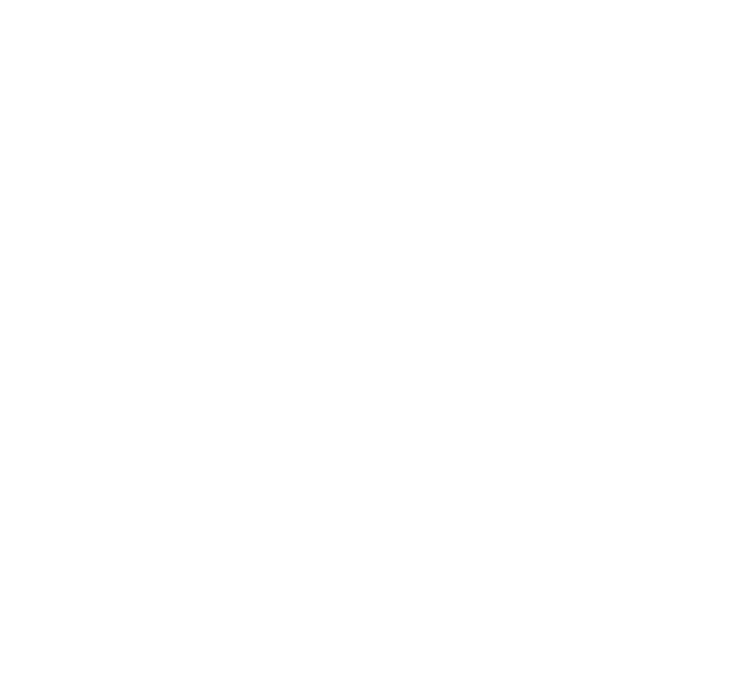
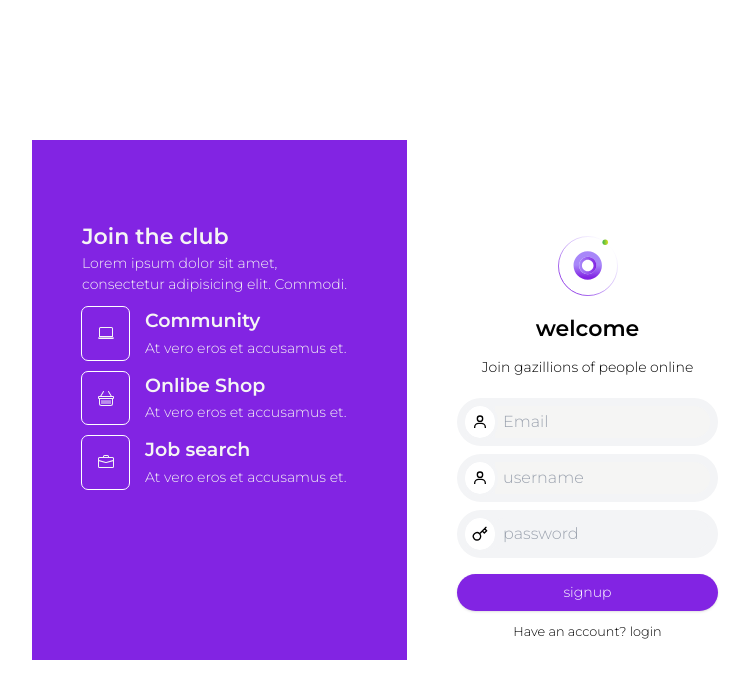
Before and after one commit to kennedybabu/mysite-front-react, a React (Create React App) app: page /signup in a window 1280 px wide. Before the commit this address had no page. Shown: the top 698 px of the page, without its empty margins (240-989 px from the left). Built offline with nearby package versions, Linux system fonts and the light colour scheme.

Commit message:
feature: signup new users

```diff
--- a/package.json
+++ b/package.json
@@ -9,6 +9,7 @@
     "@testing-library/user-event": "^13.5.0",
     "axios": "^1.5.1",
     "date-fns": "^2.30.0",
+    "http-proxy-middleware": "^2.0.6",
     "react": "^18.2.0",
     "react-dom": "^18.2.0",
     "react-icons": "^4.11.0",
--- a/src/App.js
+++ b/src/App.js
@@ -1,8 +1,8 @@
 import './App.css';
-import { useEffect, useState } from 'react';
 import { BrowserRouter, Route, Routes } from 'react-router-dom';
 import LoginPage from './pages/LoginPage';
 import HomePage from './pages/HomePage';
+import SignUp from './pages/SignUp';
 
 
 function App() {
@@ -13,6 +13,7 @@
           <Routes>
             < Route path='/' element={<HomePage />} />
             < Route path='/login' element={<LoginPage />} />
+            < Route path='/signup' element={<SignUp />} />
           </Routes>
         </BrowserRouter>
       </div>
--- a/src/components/Comment.jsx
+++ b/src/components/Comment.jsx
@@ -1,6 +1,10 @@
 import React from 'react'
+import { useJwt } from 'react-jwt'
 
 const Comment = ({comment}) => {
+
+    let currentUser = useJwt(localStorage.getItem('access_token'))
+    let currentUserId = currentUser?.decodedToken?.user_id
 
     let deleteComment = async() => {
         fetch(`/blog/comments/${comment.id}/delete/`, {
@@ -24,7 +28,7 @@
                     <small>{comment?.body}</small>
                 </div>
                 <div className='flex text-[12px] font-bold gap-4 my-1 pl-[15px]'>
-                    <a>Reply</a> <a className='cursor-pointer' onClick={deleteComment}>Delete</a>
+                    <a>Reply</a> {currentUserId === comment?.author ? <a className='cursor-pointer' onClick={deleteComment}>Delete</a> : null }
                 </div>
             </div>
         </div>
--- a/src/pages/HomePage.jsx
+++ b/src/pages/HomePage.jsx
@@ -203,7 +203,7 @@
                           <div className='h-[35px] aspect-square bg-red-100 rounded-full'>
 
                           </div>
-                          <input onChange={(e) => setBody(e.target.value)} type="text" className='border border-gray-100 mx-2 p-1 rounded-2xl w-full outline-none px-4' placeholder="What's new, Rahmi?" />
+                          <input onChange={(e) => setBody(e.target.value)} type="text" className='border border-gray-100 mx-2 p-1 rounded-2xl w-full outline-none px-4 text-[13px] py-2' placeholder="What's new, Rahmi?" />
                           <button onClick={createPost} className='cursor-pointer px-[15px] shadow py-[7px] bg-[#8224e3] my-2 rounded-3xl text-[14px] text-white'>submit</button>
                       </div>
 
--- a/src/pages/LoginPage.jsx
+++ b/src/pages/LoginPage.jsx
@@ -4,6 +4,7 @@
 import {BsLaptop, BsBriefcase,BsBasket} from "react-icons/bs"
 import {BiUser} from "react-icons/bi"
 import {FiKey} from "react-icons/fi"
+import { Link } from 'react-router-dom';
 
 const LoginPage = () => {
   const [username, setUsername] = useState('')
@@ -67,7 +68,7 @@
           </div>
         </div>
 
-        <div id="padd" className='flex flex-col text-center'>
+        <div id="padd" className='flex w-[375px] flex-col text-center'>
             <img src={Lg} alt="logo" className='mx-auto h-[60px] my-4 aspect-square' />
            <h3 className='font-bold text-[22px]'>welcome</h3>
            <small className='text-[14px] my-3 text[#626c72]'>Join gazillions of people online</small>
@@ -87,6 +88,7 @@
                   <input type="password" required onChange={(e) => setPassword(e.target.value)}  className='input-padding border-none bg-gray-100 rounded-r-3xl rounded-l-xl outline-none p-1' placeholder='password' />
                 </div>
                 <button type='submit' className='px-[32px] shadow py-[8px] w-full bg-[#8224e3] my-2 rounded-3xl text-[14px] text-white'>Login to  your account</button>
+                <small className='text-center'>Don't have an account? <Link to={"/signup"}>signup</Link></small>
               </form>
            </div>
         </div>
--- /dev/null
+++ b/src/pages/SignUp.jsx
@@ -0,0 +1,114 @@
+import React, { useState } from 'react'
+import {BsLaptop, BsBriefcase,BsBasket} from "react-icons/bs"
+import {BiUser} from "react-icons/bi"
+import {FiKey} from "react-icons/fi"
+import Lg from "../../src/assets/lg.svg"
+import { Link } from 'react-router-dom'
+import axios from 'axios'
+
+const SignUp = () => {
+    const [username, setUsername] = useState('')
+    const [password, setPassword] = useState('')
+    const [email, setEmail] = useState('')
+
+
+    let submit = async(e) => {
+        e.preventDefault()
+
+        const user = {
+            'username': username,
+            'password': password,
+            'email': email
+        }
+
+        const response = await fetch('/blog/signup/', {
+            method: "POST",
+            headers: {
+                'Content-Type' : 'application/json'
+            },
+            body: JSON.stringify(user)
+        })
+        console.log(response)
+        localStorage.setItem('access_token', response?.token)
+        axios.defaults.headers.common['Authorization'] = `Bearer ${response['token']}`
+        window.location.href = '/login'
+    }
+
+  return (
+    <div className='w-full h-screen flex items-center justify-center'>
+
+    <div className="h-[520px] flex">
+      <div id='padd' className="w-[375px]  bg-[#8224E3] text-stone-100 h-full flex flex-col">
+        <h3 className='text-[22px] font-bold'>Join the club</h3>
+        <p className='font-medium text-[14px]'>Lorem ipsum dolor sit amet, consectetur adipisicing elit. Commodi.</p>
+
+        <div>
+
+          <div className='flex my-3 gap-4'>
+            <div className='outline outline-white outline-1 flex items-center justify-center rounded-md w-[47px] aspect-square'>
+              <BsLaptop />
+            </div>
+            <div>
+              <p className='text-[19px] font-bold'>Community</p>
+              <small className='text-[14px]'>At vero eros et accusamus et.</small>
+            </div>
+          </div>
+
+          <div className='flex my-3 gap-4'>
+            <div className='outline outline-white outline-1 flex items-center justify-center rounded-md w-[47px] aspect-square'>
+              <BsBasket className='text-stone-100'/>
+            </div>
+            <div>
+              <p className='text-[19px] font-bold'>Onlibe Shop</p>
+              <small className='text-[14px]'>At vero eros et accusamus et.</small>
+            </div>
+          </div>
+
+          <div className='flex my-3 gap-4'>
+            <div className='outline outline-white outline-1 flex items-center justify-center rounded-md w-[47px] aspect-square'>
+              <BsBriefcase />
+            </div>
+            <div>
+              <p className='text-[19px] font-bold'>Job search</p>
+              <small className='text-[14px]'>At vero eros et accusamus et.</small>
+            </div>
+          </div>
+        </div>
+      </div>
+
+      <div id="padd" className='flex flex-col text-center'>
+          <img src={Lg} alt="logo" className='mx-auto h-[60px] my-4 aspect-square' />
+         <h3 className='font-bold text-[22px]'>welcome</h3>
+         <small className='text-[14px] my-3 text[#626c72]'>Join gazillions of people online</small>
+         <div className='flex flex-col'>
+            <form onSubmit={submit}>
+            <div className='flex my-2 w-full p-2 bg-gray-100 rounded-3xl'>
+                <div className='w-[30px] flex items-center justify-center bg-white rounded-full aspect-square outline outline-gray-100 z-30'>
+                  <BiUser />
+                </div>
+                <input type="email" required onChange={(e) => setEmail(e.target.value)}  className='input-padding bg-stone-100 border-none rounded-r-3xl -rounded-l-xl outline-none p-1' placeholder='Email' />
+              </div>
+
+              <div className='flex my-2 w-full p-2 bg-gray-100 rounded-3xl'>
+                <div className='w-[30px] flex items-center justify-center bg-white rounded-full aspect-square outline outline-gray-100 z-30'>
+                  <BiUser />
+                </div>
+                <input type="text" required onChange={(e) => setUsername(e.target.value)}  className='input-padding bg-stone-100 border-none rounded-r-3xl -rounded-l-xl outline-none p-1' placeholder='username' />
+              </div>
+              <div className='flex my-2 w-full p-2 bg-gray-100 rounded-3xl'>
+                <div className='w-[30px] flex items-center justify-center bg-white rounded-full aspect-square outline outline-gray-100 z-30'>
+                  <FiKey />
+                </div>
+                <input type="password" required onChange={(e) => setPassword(e.target.value)}  className='input-padding border-none bg-gray-100 rounded-r-3xl rounded-l-xl outline-none p-1' placeholder='password' />
+              </div>
+              <button type='submit' className='px-[32px] shadow py-[8px] w-full bg-[#8224e3] my-2 rounded-3xl text-[14px] text-white'>signup</button>
+              <small className='text-center'>Have an account? <Link to={"/login"} >login</Link></small>
+            </form>
+         </div>
+      </div>
+    </div>
+  </div>
+  )
+}
+
+export default SignUp
```
Also changed, not shown: src/components/Post.jsx (+6 -3 lines).
